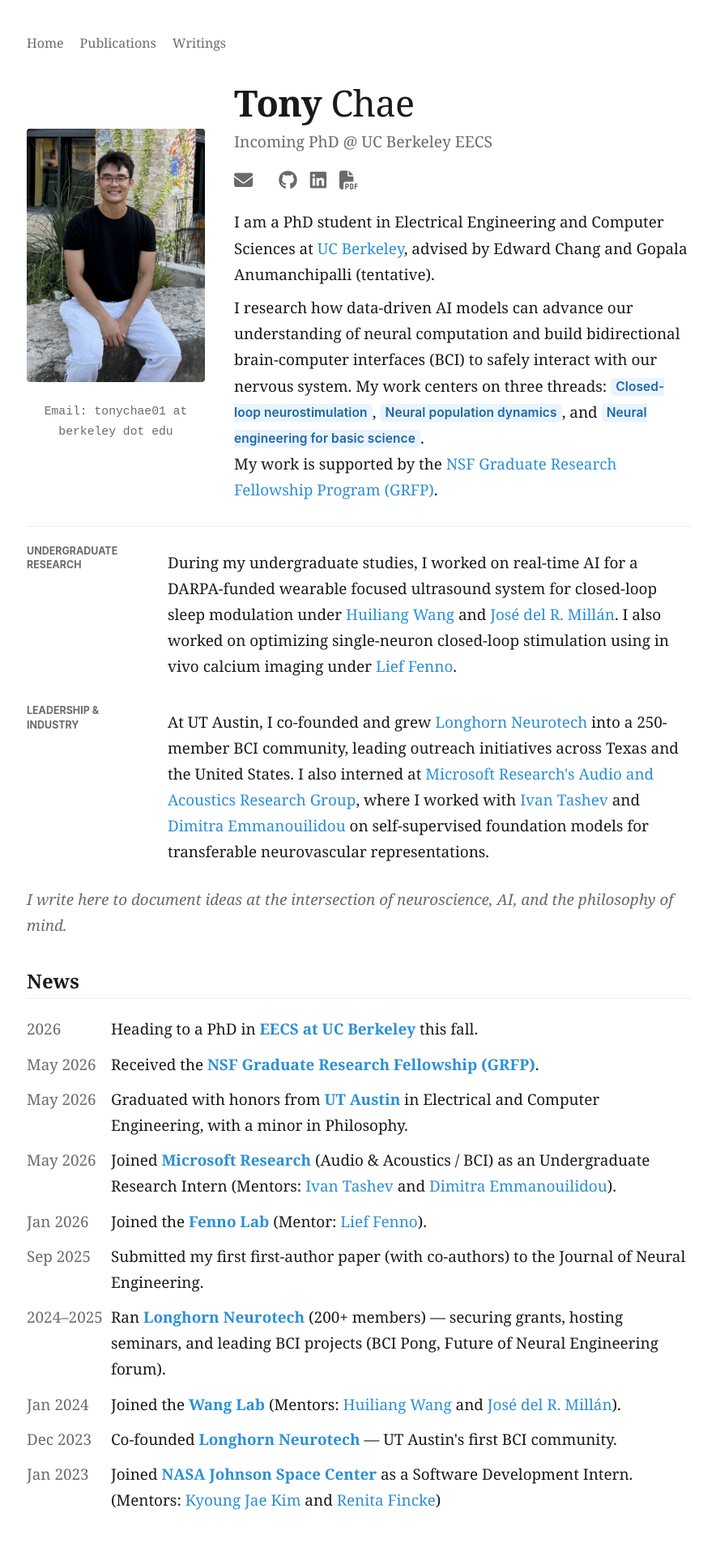
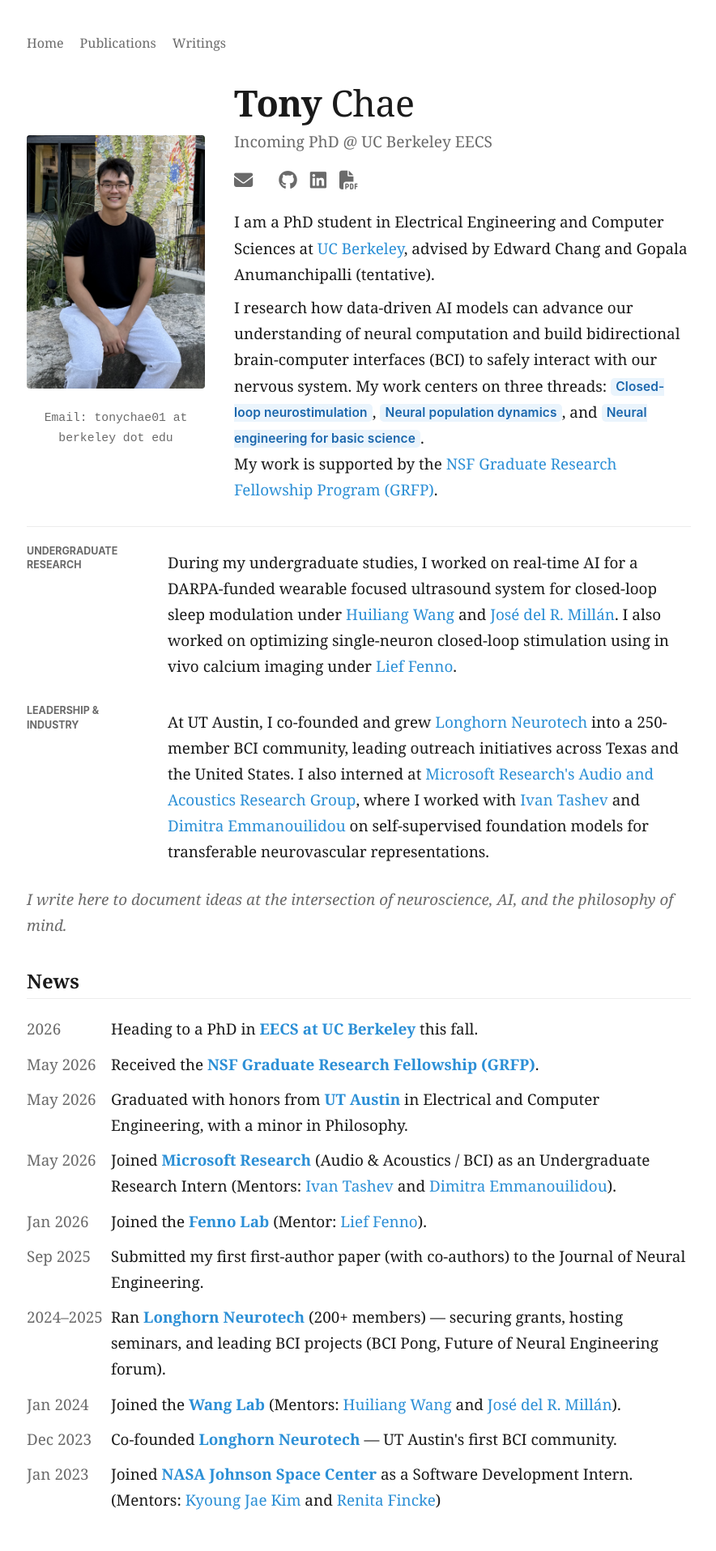
Before and after one commit to tonychae01/learning-by-doing, a Jekyll site: the page built from index.md, in a window 1280 px wide. Shown: the top 1916 px of the page at 81% size, without its empty margins (197-1081 px from the left). Built offline with Jekyll 4.4.1, drawn with Linux system fonts in a browser that asks for light colours; a style sheet for code colours, icons or effects is not loaded.

Commit message:
Fine-tune profile photo position

```diff
--- a/assets/style.css
+++ b/assets/style.css
@@ -71,7 +71,7 @@ hr { border: 0; border-top: 1px solid var(--border); margin: 2rem 0; }
 .intro-main { min-width: 0; }
 .intro-side {
   width: 220px;
-  padding-top: 60px;
+  padding-top: 68px;
   text-align: center;
 }
 .avatar {
```
